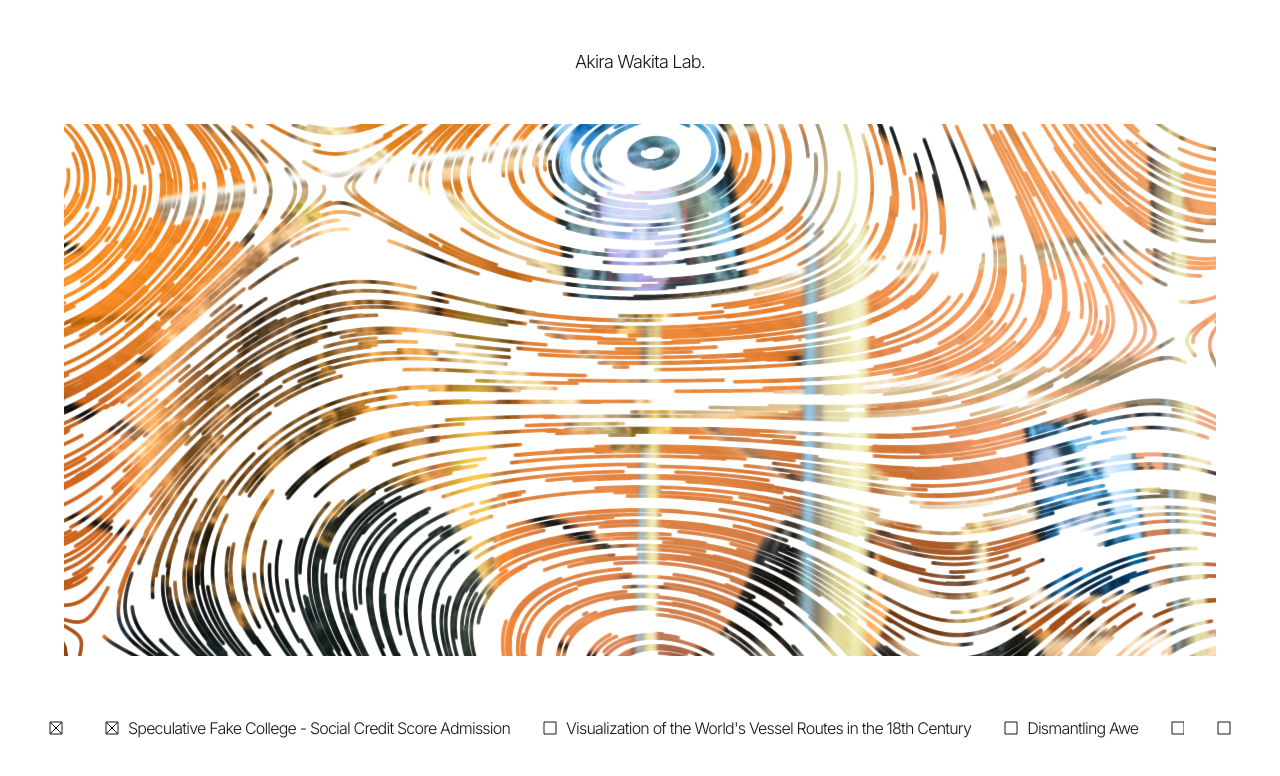
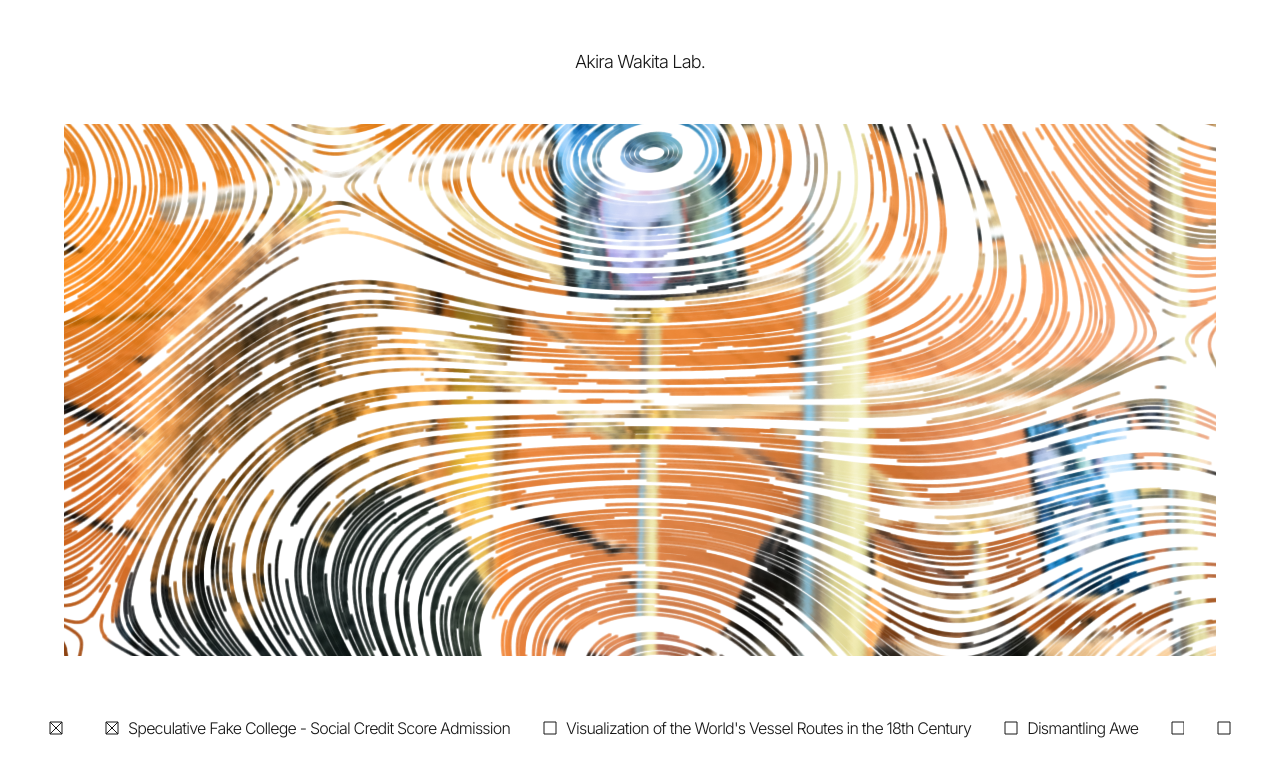
Before and after one commit to wakita-lab/web, a Next.js app: page / in a window 1280 px wide. Shown: the top 776 px of the page. Built offline with nearby package versions, Linux system fonts and the light colour scheme.

Commit message:
refactor: Rename AUTO_SCROLL_SPEED to DEFAULT_SCROLL_SPEED and adjust particle speed calculation in Home component

```diff
--- a/src/app/page.tsx
+++ b/src/app/page.tsx
@@ -7,10 +7,10 @@ import { WORKS } from '@/constants/works';
 import WorkSelector from '@/components/WorkSelector';
 
 const HEIGHT_PER_WORK = 600;
-const AUTO_SCROLL_SPEED = 1;
+const DEFAULT_SCROLL_SPEED = 1;
 
 export default function Home() {
-  const [scrollAmountDelta, setScrollAmountDelta] = useState(AUTO_SCROLL_SPEED);
+  const [scrollAmountDelta, setScrollAmountDelta] = useState(DEFAULT_SCROLL_SPEED);
 
   const scrollFieldRef = useRef<HTMLDivElement>(null);
   const animationFrameRef = useRef<number>(0);
@@ -31,18 +31,13 @@ export default function Home() {
     const newScrollAmount = scrollFieldRef.current.scrollTop || 0;
     const scrollAmountDelta = newScrollAmount - scrollAmount;
 
-    if (scrollAmountDelta === 0) {
-      setScrollAmountDelta(AUTO_SCROLL_SPEED);
-      return;
-    }
-
     setScrollAmountDelta(scrollAmountDelta);
   }, [scrollAmount]);
 
   useEffect(() => {
     const loop = () => {
       setScrollAmountDelta((prev) => {
-        const scrollAmountDeltaTarget = AUTO_SCROLL_SPEED * (prev < 0 ? -1 : 1);
+        const scrollAmountDeltaTarget = DEFAULT_SCROLL_SPEED * (prev < 0 ? -1 : 1);
         console.log(scrollAmountDeltaTarget);
 
         const newScrollAmountDelta = (scrollAmountDeltaTarget - prev) * 0.2 + prev;
@@ -80,7 +75,7 @@ export default function Home() {
     <>
       <ParticleBackground
         imagePath={currentWork.images[0]}
-        particleSpeed={scrollAmountDelta * 0.01}
+        particleSpeed={scrollAmountDelta * 0.015}
       />
 
       <main className="fixed flex h-svh w-full flex-col items-center justify-between font-light leading-loose tracking-tighter">
```
